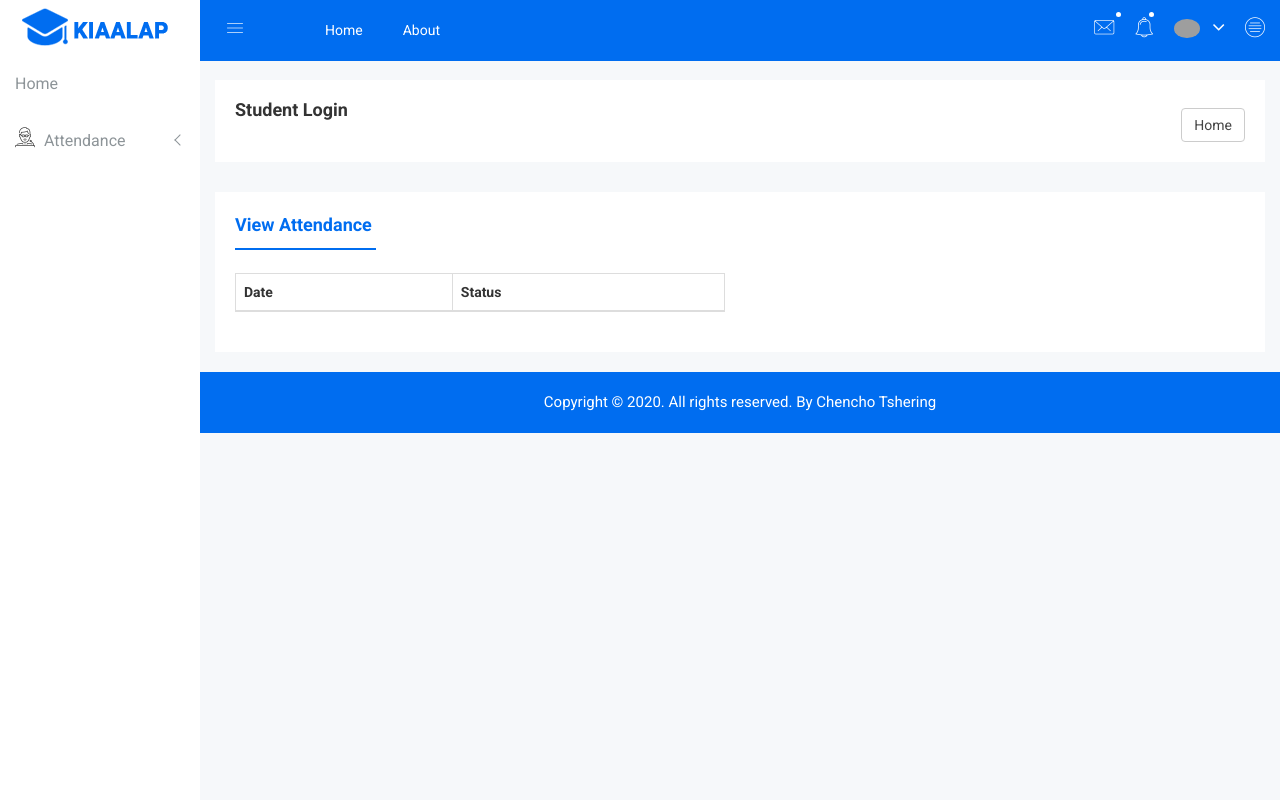
After one commit to chenchotshering/StdsMgt, a Django app: template StdMgtApp/templates/student_template/student_attendance_data.html in a window 1280 px wide. The commit adds this page. Run offline with Django 3.2, Linux system fonts and the light colour scheme; the template is opened without the code that fills it, so the values that code supplies are empty; some libraries are stand-ins or nearby versions; some web fonts are replaced; grey boxes are pictures that could not be loaded.

Commit message:
Student View Attendance

```diff
--- a/StdMgtApp/models.py
+++ b/StdMgtApp/models.py
@@ -69,7 +69,7 @@
     id = models.AutoField(primary_key=True)
     subject_id = models.ForeignKey(Subjects, on_delete=models.DO_NOTHING)
     session_year_id = models.ForeignKey(SessionYearModel, on_delete=models.CASCADE)
-    attendance_date = models.DateField(auto_now_add=True)
+    attendance_date = models.DateField()
     created_at = models.DateTimeField(auto_now_add=True)
     updated_at = models.DateTimeField(auto_now_add=True)
     objects = models.Manager()
--- a/StdMgtApp/templates/student_template/sidebar.html
+++ b/StdMgtApp/templates/student_template/sidebar.html
@@ -7,11 +7,10 @@
             <div class="left-custom-menu-adp-wrap comment-scrollbar">
                 <nav class="sidebar-nav left-sidebar-menu-pro">
                     <ul class="metismenu" id="menu1">
+                        <li><a title="Home" href="{% url 'student_home' %}"><span class="mini-sub-pro">Home</span></a></li>
                         <li>
-                            <a class="has-arrow" href="#" aria-expanded="false"><span class="educate-icon educate-professor icon-wrap"></span> <span class="mini-click-non">Dashboard</span></a>
+                            <a class="has-arrow" href="#" aria-expanded="false"><span class="educate-icon educate-professor icon-wrap"></span> <span class="mini-click-non">Attendance</span></a>
                             <ul class="submenu-angle" aria-expanded="false">
-                                 {% url 'student_home' as student_home %}
-                                <li><a title="Home" href="{% url 'student_home' %}"><span class="mini-sub-pro">Home</span></a></li>
                                 <li><a title="View Attendance" href="{% url 'student_view_attendance' %}"><span class="mini-sub-pro">View Attendance</span></a></li>
                             </ul>
                         </li>
--- /dev/null
+++ b/StdMgtApp/templates/student_template/student_attendance_data.html
@@ -0,0 +1,54 @@
+{% extends 'student_template/base_template.html' %}
+{% load static %}
+{% block title %}View Attendance{% endblock title %}
+{% block main_content %}
+    <div class="single-pro-review-area mt-t-30 mg-b-15">
+            <div class="container-fluid">
+                <div class="row">
+                    <div class="col-lg-12 col-md-12 col-sm-12 col-xs-12">
+                        <div class="product-payment-inner-st">
+                            <ul id="myTabedu1" class="tab-review-design">
+                                <li class="active"><a href="#description">View Attendance</a></li>
+                            </ul>
+                            <div id="myTabContent" class="tab-content custom-product-edit">
+                                <div class="product-tab-list tab-pane fade active in" id="description">
+                                    <div class="row">
+                                        <div class="col-lg-12 col-md-12 col-sm-12 col-xs-12">
+                                            <div class="review-content-section">
+                                                <div id="dropzone1" class="pro-ad">
+                                                        <div class="row">
+                                                            <div class="col-lg-6 col-md-6 col-sm-6 col-xs-12">
+                                                                <table class="table table-bordered">
+                                                                   <thead class="thead-dark">
+                                                                    <tr>
+                                                                        <th scope="col">Date</th>
+                                                                        <th scope="col">Status</th>
+                                                                    </tr>
+                                                                   </thead>
+                                                                    <tbody>
+                                                                    {% for attendance_report in attendance_reports %}
+                                                                        <tr>
+                                                                            <td>{{ attendance_report.attendance_id.attendance_date }}</td>
+                                                                            {% if attendance_report.status == True %}
+                                                                                <td style="color:green">Present</td>
+                                                                            {% else %}
+                                                                                <td style="color:darkred;font-weight: bolder">Absent</td>
+                                                                            {% endif %}
+                                                                        </tr>
+                                                                    {% endfor %}
+                                                                    </tbody>
+                                                                </table>
+                                                                </div>
+                                                        </div>
+                                                </div>
+                                            </div>
+                                        </div>
+                                    </div>
+                                </div>
+                            </div>
+                        </div>
+                    </div>
+                </div>
+            </div>
+    </div>
+{% endblock main_content %}
```
Also changed, not shown: StdMgtApp/StudentViews.py (+22 -3 lines), StdMgtApp/templates/student_template/student_view_attendance.html (+3 -71 lines), StdMgtApp/migrations/0004_auto_20201227_1821.py (added).
